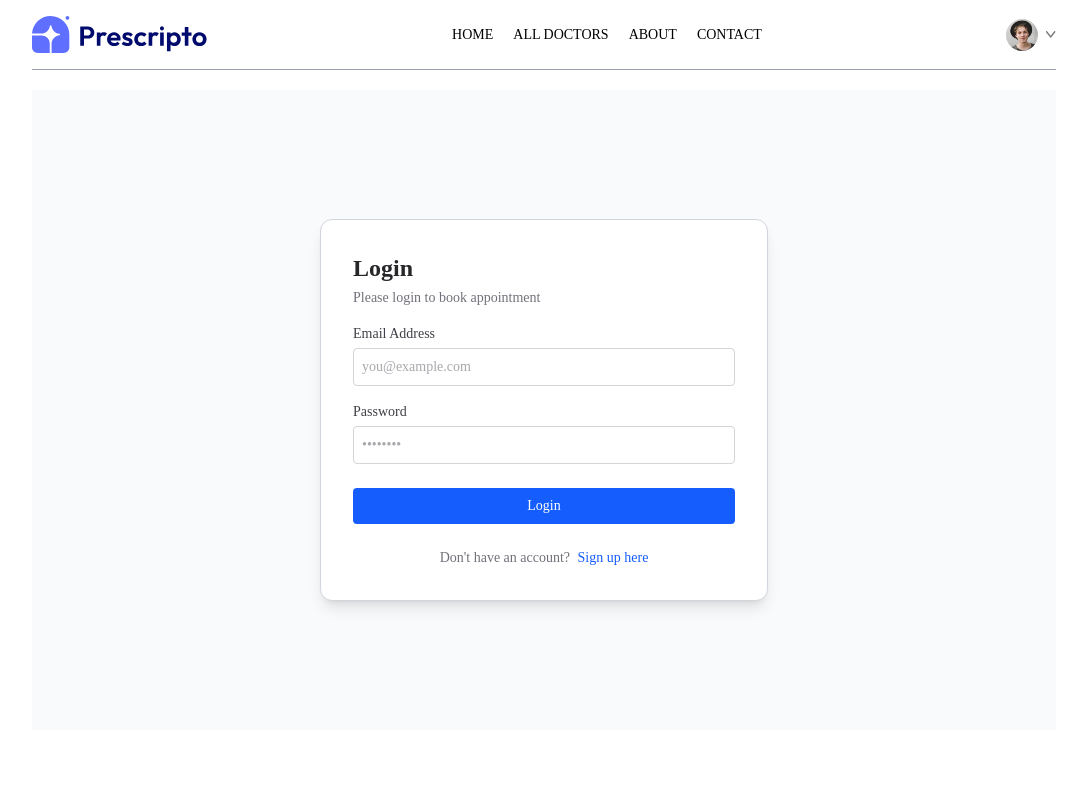
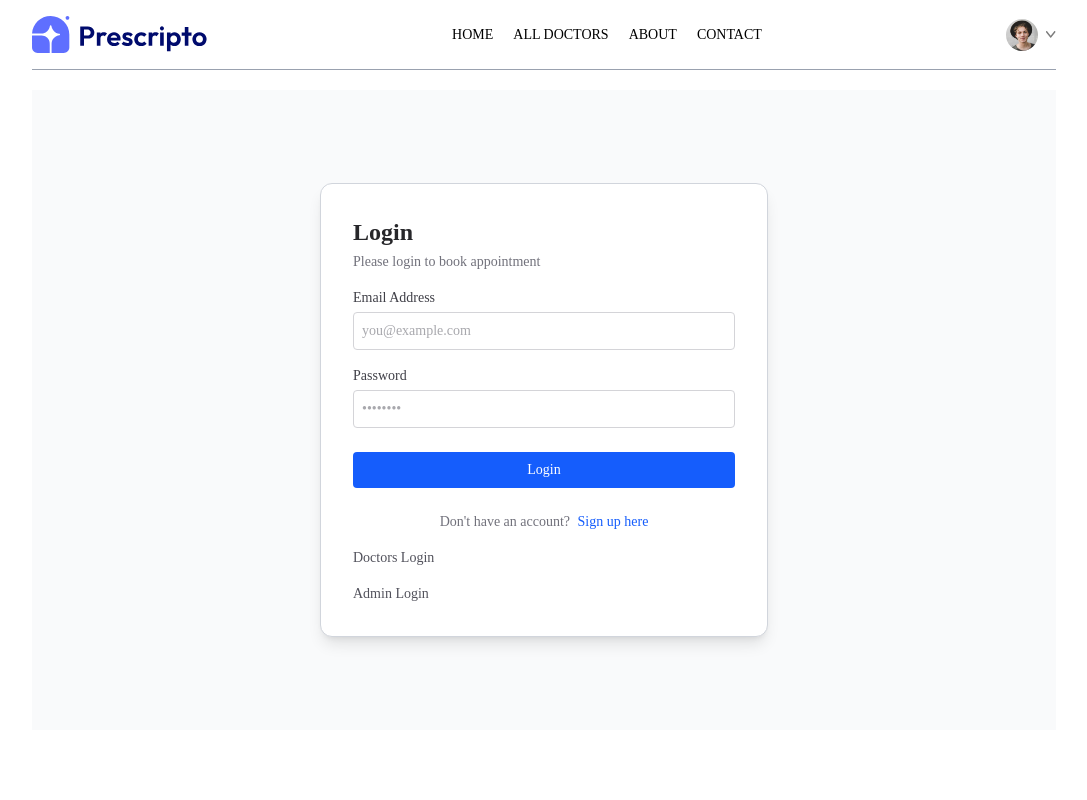
Before and after one commit to freelanceradnan/Hospital-management-system, a React (Vite) app: page /login in a window 1280 px wide. Both pictures are taken after a click on the element "Login here". Shown: the top 800 px of the page, without its empty margins (96-1183 px from the left). Built offline with nearby package versions, Linux system fonts and the light colour scheme.

Commit message:
doctors login and admin login added

```diff
--- a/src/Pages/Login/Login.jsx
+++ b/src/Pages/Login/Login.jsx
@@ -113,6 +113,12 @@ const AuthForm = () => {
             {state === "signup" ? "Login here" : "Sign up here"}
           </span>
         </p>
+        {state!=="signup"&&(
+          <>
+          <p>Doctors Login</p>
+        <p>Admin Login</p>
+          </>
+        )}
       </form>
     </div>
   );
```
